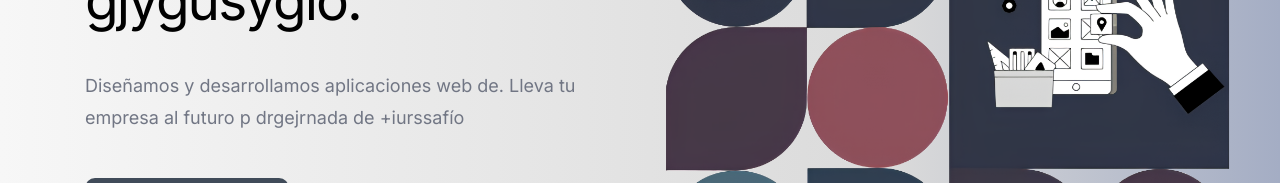
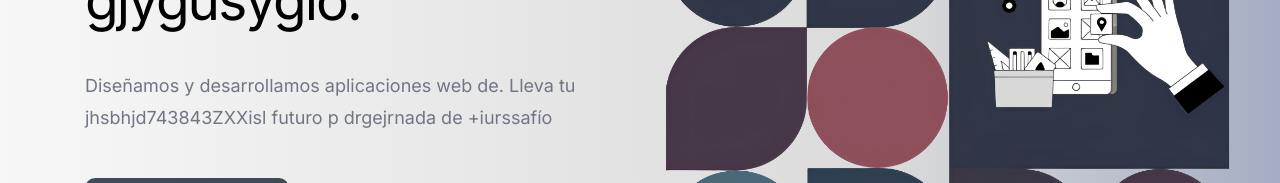
Before and after one commit to Santicabral0478/greenstudios, a Next.js app: page / in a window 1280 px wide. Shown: the part 392-575 px from the top of the page. Built offline with nearby package versions, Linux system fonts and the light colour scheme; no server answers.

Commit message:
jhbcsj t55TER5656G

```diff
--- a/src/components/Hero/index.tsx
+++ b/src/components/Hero/index.tsx
@@ -14,7 +14,7 @@ export const Hero: FunctionComponent = ()=>{
             </h1>
 
             <p className="hero-text">
-              Diseñamos y desarrollamos aplicaciones web de. Lleva tu empresa al futuro p drgejrnada de    +iurssafío
+              Diseñamos y desarrollamos aplicaciones web de. Lleva tu jhsbhjd743843ZXXisl futuro p drgejrnada de    +iurssafío
             </p>
 
             <div className="wrapper">
```
